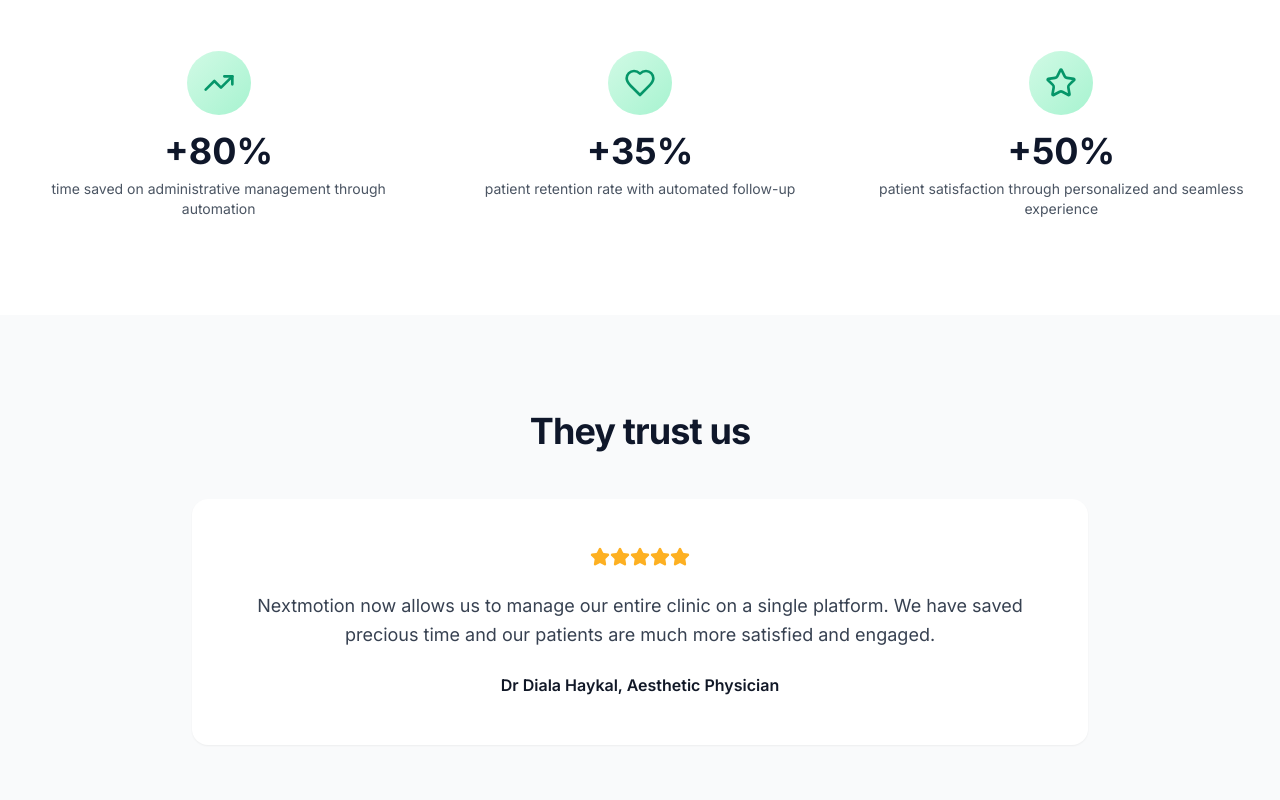
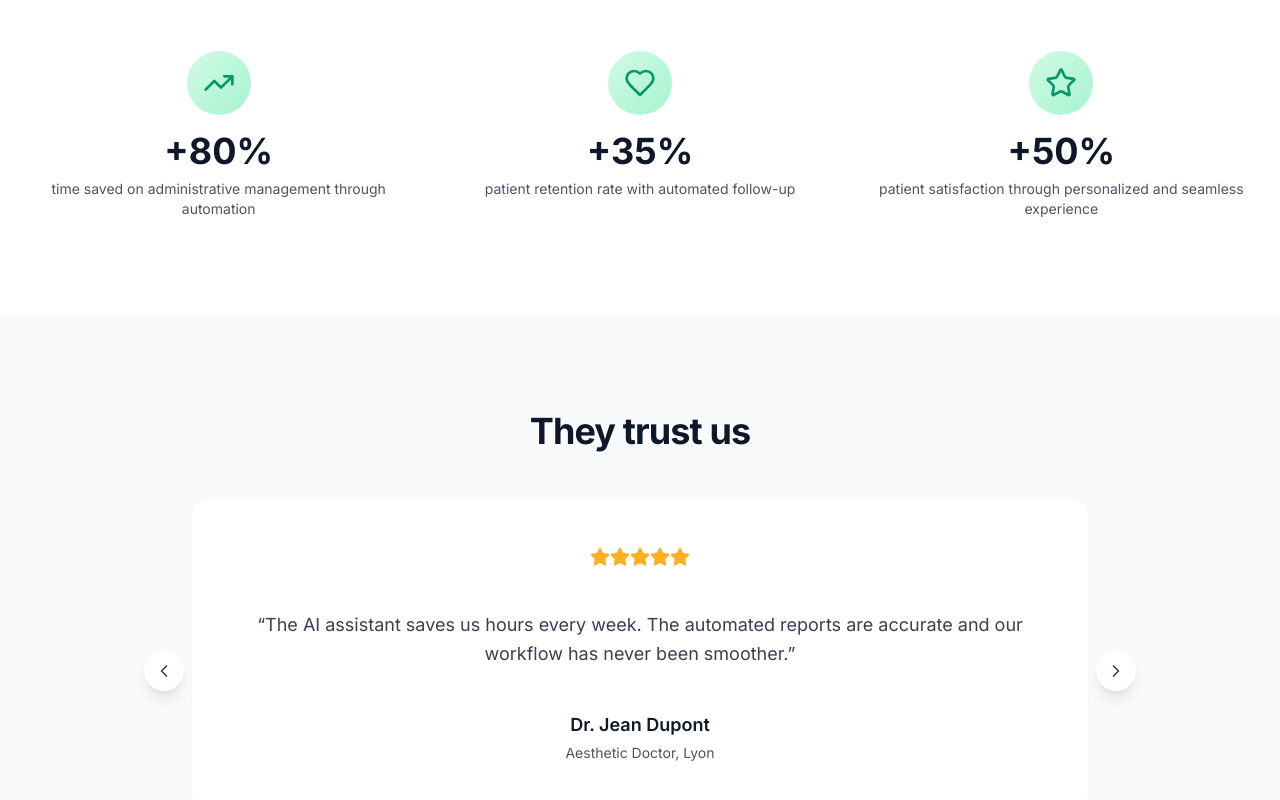
Before and after one commit to vadym312/new-nextmotion, a Next.js app: page / in a window 1280 px wide. Shown: the part 4525-5325 px from the top of the page. Built offline with nearby package versions, Linux system fonts and the light colour scheme.

Commit message:
updated homepage

```diff
--- a/app/fr/page.tsx
+++ b/app/fr/page.tsx
@@ -1,9 +1,11 @@
 import { Metadata } from 'next';
+import Link from 'next/link';
 import { createTranslator } from '@/utils/i18n';
 import { Hero } from '@/components/layout/Hero';
 import { CTA } from '@/components/layout/CTA';
 import { Container } from '@/components/layout/Container';
 import { LogoCarousel } from '@/components/layout/LogoCarousel';
+import { TestimonialsCarousel } from '@/components/layout/TestimonialsCarousel';
 import {
   Camera,
   Heart,
@@ -185,6 +187,7 @@
                 title: 'Nextmotion Capture',
                 description: 'photos avant/après comparables et standardisées',
                 image: '/solutions/nmcapturehome.jpg',
+                link: '/fr/capture',
               },
               {
                 icon: FileCheck,
@@ -192,12 +195,14 @@
                 description:
                   'dossier patient intelligent et comptes-rendus automatisés',
                 image: '/solutions/nmconsulthome.jpg',
+                link: null,
               },
               {
                 icon: Calendar,
                 title: 'Nextmotion Agenda',
                 description: 'planification et synchronisation avec Doctolib',
                 image: '/solutions/nmcalendarhome.jpg',
+                link: null,
               },
               {
                 icon: Globe,
@@ -205,6 +210,7 @@
                 description:
                   'espace en ligne pour partager documents et résultats',
                 image: '/solutions/portalhome.jpg',
+                link: null,
               },
               {
                 icon: Image,
@@ -212,6 +218,7 @@
                 description:
                   'simulations morphologiques réalistes et interactives',
                 image: '/solutions/nm3Dhome.jpg',
+                link: '/fr/3d',
               },
               {
                 icon: Video,
@@ -219,13 +226,11 @@
                 description:
                   'vidéos standardisées et dynamiques pour vos patients',
                 image: '/solutions/nmrevolutionhome.jpg',
+                link: null,
               },
             ].map((module, index) => {
-              return (
-                <div
-                  key={index}
-                  className="p-6 bg-white rounded-2xl border border-gray-100 shadow-sm hover:shadow-md transition-all duration-300 group"
-                >
+              const content = (
+                <>
                   <div className="aspect-video bg-gradient-to-br from-gray-50 to-gray-100 rounded-xl mb-6 overflow-hidden">
                     <img
                       src={module.image}
@@ -239,6 +244,23 @@
                   <p className="text-[#4B5563] text-sm leading-relaxed">
                     {module.description}
                   </p>
+                </>
+              );
+
+              return module.link ? (
+                <Link
+                  key={index}
+                  href={module.link}
+                  className="p-6 bg-white rounded-2xl border border-gray-100 shadow-sm hover:shadow-md transition-all duration-300 group block"
+                >
+                  {content}
+                </Link>
+              ) : (
+                <div
+                  key={index}
+                  className="p-6 bg-white rounded-2xl border border-gray-100 shadow-sm hover:shadow-md transition-all duration-300 group"
+                >
+                  {content}
                 </div>
               );
             })}
@@ -333,22 +355,36 @@
             </h2>
           </div>
           <div className="max-w-4xl mx-auto">
-            <div className="bg-white rounded-2xl p-8 sm:p-12 text-center shadow-sm">
-              <div className="flex justify-center mb-6">
-                {[1, 2, 3, 4, 5].map((star) => (
-                  <Star
-                    key={star}
-                    className="w-5 h-5 text-[#FDB022] fill-current"
-                  />
-                ))}
-              </div>
-              <blockquote className="text-lg text-gray-700 mb-6 leading-relaxed">
-                {t('testimonial.quote')}
-              </blockquote>
-              <p className="text-gray-900 font-semibold">
-                {t('testimonial.author')}
-              </p>
-            </div>
+            <TestimonialsCarousel
+              testimonials={[
+                {
+                  quote: "Nextmotion a transformé notre cabinet. La gestion des photos avant/après est exceptionnelle et nos patients adorent les simulations 3D.",
+                  author: "Dr. Sophie Martin",
+                  role: "Chirurgien Esthétique, Paris",
+                  rating: 5,
+                },
+                {
+                  quote: "L'assistant IA nous fait gagner des heures chaque semaine. Les comptes-rendus automatisés sont précis et notre workflow n'a jamais été aussi fluide.",
+                  author: "Dr. Jean Dupont",
+                  role: "Médecin Esthétique, Lyon",
+                  rating: 5,
+                },
+                {
+                  quote: "La satisfaction de nos patients a considérablement augmenté depuis que nous utilisons Nextmotion. Le portail patient est révolutionnaire.",
+                  author: "Dr. Marie Laurent",
+                  role: "Directrice de Spa Médical, Bordeaux",
+                  rating: 5,
+                },
+                {
+                  quote: "L'intégration Doctolib et la synchronisation des agendas ont éliminé les doubles réservations. Notre équipe est bien plus efficace.",
+                  author: "Dr. Pierre Rousseau",
+                  role: "Manager de Clinique, Nice",
+                  rating: 5,
+                },
+              ]}
+              autoPlay={true}
+              interval={6000}
+            />
           </div>
         </Container>
       </section>
--- a/app/page.tsx
+++ b/app/page.tsx
@@ -1,9 +1,11 @@
 import { Metadata } from 'next';
+import Link from 'next/link';
 import { createTranslator } from '@/utils/i18n';
 import { Hero } from '@/components/layout/Hero';
 import { CTA } from '@/components/layout/CTA';
 import { Container } from '@/components/layout/Container';
 import { LogoCarousel } from '@/components/layout/LogoCarousel';
+import { TestimonialsCarousel } from '@/components/layout/TestimonialsCarousel';
 import {
   Camera,
   Heart,
@@ -185,6 +187,7 @@
                 title: 'Nextmotion Capture',
                 description: 'comparable and standardized before/after photos',
                 image: '/solutions/nmcapturehome.jpg',
+                link: '/capture',
               },
               {
                 icon: FileCheck,
@@ -192,12 +195,14 @@
                 description:
                   'smart patient file and automated reports',
                 image: '/solutions/nmconsulthome.jpg',
+                link: null,
               },
               {
                 icon: Calendar,
                 title: 'Nextmotion Agenda',
                 description: 'planning and synchronization with Doctolib',
                 image: '/solutions/nmcalendarhome.jpg',
+                link: null,
               },
               {
                 icon: Globe,
@@ -205,6 +210,7 @@
                 description:
                   'online space to share documents and results',
                 image: '/solutions/portalhome.jpg',
+                link: null,
               },
               {
                 icon: Image,
@@ -212,6 +218,7 @@
                 description:
                   'realistic and interactive morphological simulations',
                 image: '/solutions/nm3Dhome.jpg',
+                link: '/3d',
               },
               {
                 icon: Video,
@@ -219,13 +226,11 @@
                 description:
                   'standardized and dynamic videos for your patients',
                 image: '/solutions/nmrevolutionhome.jpg',
+                link: null,
               },
             ].map((module, index) => {
-              return (
-                <div
-                  key={index}
-                  className="p-6 bg-white rounded-2xl border border-gray-100 shadow-sm hover:shadow-md transition-all duration-300 group"
-                >
+              const content = (
+                <>
                   <div className="aspect-video bg-gradient-to-br from-gray-50 to-gray-100 rounded-xl mb-6 overflow-hidden">
                     <img
                       src={module.image}
@@ -239,6 +244,23 @@
                   <p className="text-[#4B5563] text-sm leading-relaxed">
                     {module.description}
                   </p>
+                </>
+              );
+
+              return module.link ? (
+                <Link
+                  key={index}
+                  href={module.link}
+                  className="p-6 bg-white rounded-2xl border border-gray-100 shadow-sm hover:shadow-md transition-all duration-300 group block"
+                >
+                  {content}
+                </Link>
+              ) : (
+                <div
+                  key={index}
+                  className="p-6 bg-white rounded-2xl border border-gray-100 shadow-sm hover:shadow-md transition-all duration-300 group"
+                >
+                  {content}
                 </div>
               );
             })}
@@ -333,22 +355,36 @@
             </h2>
           </div>
           <div className="max-w-4xl mx-auto">
-            <div className="bg-white rounded-2xl p-8 sm:p-12 text-center shadow-sm">
-              <div className="flex justify-center mb-6">
-                {[1, 2, 3, 4, 5].map((star) => (
-                  <Star
-                    key={star}
-                    className="w-5 h-5 text-[#FDB022] fill-current"
-                  />
-                ))}
-              </div>
-              <blockquote className="text-lg text-gray-700 mb-6 leading-relaxed">
-                {t('testimonial.quote')}
-              </blockquote>
-              <p className="text-gray-900 font-semibold">
-                {t('testimonial.author')}
-              </p>
-            </div>
+            <TestimonialsCarousel
+              testimonials={[
+                {
+                  quote: "Nextmotion has transformed our practice. The before/after photo management is exceptional and our patients love the 3D simulations.",
+                  author: "Dr. Sophie Martin",
+                  role: "Aesthetic Surgeon, Paris",
+                  rating: 5,
+                },
+                {
+                  quote: "The AI assistant saves us hours every week. The automated reports are accurate and our workflow has never been smoother.",
+                  author: "Dr. Jean Dupont",
+                  role: "Aesthetic Doctor, Lyon",
+                  rating: 5,
+                },
+                {
+                  quote: "Our patient satisfaction has increased significantly since we started using Nextmotion. The patient portal is a game-changer.",
+                  author: "Dr. Marie Laurent",
+                  role: "Medical Spa Director, Bordeaux",
+                  rating: 5,
+                },
+                {
+                  quote: "The Doctolib integration and calendar synchronization have eliminated double bookings. Our team is much more efficient.",
+                  author: "Dr. Pierre Rousseau",
+                  role: "Clinic Manager, Nice",
+                  rating: 5,
+                },
+              ]}
+              autoPlay={true}
+              interval={6000}
+            />
           </div>
         </Container>
       </section>
--- a/components/layout/Header.tsx
+++ b/components/layout/Header.tsx
@@ -36,7 +36,7 @@
     <header className="fixed top-0 left-0 right-0 z-50 bg-white/95 backdrop-blur-lg border-b border-gray-100 shadow-sm">
       <Container>
         <nav className="flex items-center justify-between h-20">
-          <Link href={`/${locale}`} className="flex items-center group">
+          <Link href={`${locale === 'en' ? '/' : '/fr'}`} className="flex items-center group">
             <Image
               src="/nmlogo.svg"
               alt="Nextmotion"
--- /dev/null
+++ b/components/layout/TestimonialsCarousel.tsx
@@ -0,0 +1,121 @@
+'use client';
+
+import { useState, useEffect } from 'react';
+import { Star, ChevronLeft, ChevronRight } from 'lucide-react';
+
+interface Testimonial {
+  quote: string;
+  author: string;
+  role?: string;
+  rating?: number;
+}
+
+interface TestimonialsCarouselProps {
+  testimonials: Testimonial[];
+  autoPlay?: boolean;
+  interval?: number;
+}
+
+export function TestimonialsCarousel({
+  testimonials,
+  autoPlay = true,
+  interval = 5000,
+}: TestimonialsCarouselProps) {
+  const [currentIndex, setCurrentIndex] = useState(0);
+
+  useEffect(() => {
+    if (!autoPlay || testimonials.length <= 1) return;
+
+    const timer = setInterval(() => {
+      setCurrentIndex((prev) => (prev + 1) % testimonials.length);
+    }, interval);
+
+    return () => clearInterval(timer);
+  }, [autoPlay, interval, testimonials.length]);
+
+  const goToPrevious = () => {
+    setCurrentIndex((prev) =>
+      prev === 0 ? testimonials.length - 1 : prev - 1
+    );
+  };
+
+  const goToNext = () => {
+    setCurrentIndex((prev) => (prev + 1) % testimonials.length);
+  };
+
+  const goToSlide = (index: number) => {
+    setCurrentIndex(index);
+  };
+
+  if (testimonials.length === 0) return null;
+
+  const currentTestimonial = testimonials[currentIndex];
+  const rating = currentTestimonial.rating || 5;
+
+  return (
+    <div className="relative">
+      <div className="bg-white rounded-2xl p-8 sm:p-12 text-center shadow-sm">
+        <div className="flex justify-center mb-6">
+          {[...Array(rating)].map((_, i) => (
+            <Star
+              key={i}
+              className="w-5 h-5 text-[#FDB022] fill-current"
+            />
+          ))}
+        </div>
+
+        <div className="min-h-[120px] flex items-center justify-center">
+          <blockquote className="text-lg text-gray-700 mb-6 leading-relaxed">
+            &ldquo;{currentTestimonial.quote}&rdquo;
+          </blockquote>
+        </div>
+
+        <div>
+          <p className="text-gray-900 font-semibold text-lg">
+            {currentTestimonial.author}
+          </p>
+          {currentTestimonial.role && (
+            <p className="text-gray-600 text-sm mt-1">
+              {currentTestimonial.role}
+            </p>
+          )}
+        </div>
+      </div>
+
+      {testimonials.length > 1 && (
+        <>
+          <button
+            onClick={goToPrevious}
+            className="absolute left-0 top-1/2 -translate-y-1/2 -translate-x-4 sm:-translate-x-12 w-10 h-10 rounded-full bg-white shadow-lg flex items-center justify-center hover:bg-gray-50 transition-colors"
+            aria-label="Previous testimonial"
+          >
+            <ChevronLeft className="w-5 h-5 text-gray-700" />
+          </button>
+
+          <button
+            onClick={goToNext}
+            className="absolute right-0 top-1/2 -translate-y-1/2 translate-x-4 sm:translate-x-12 w-10 h-10 rounded-full bg-white shadow-lg flex items-center justify-center hover:bg-gray-50 transition-colors"
+            aria-label="Next testimonial"
+          >
+            <ChevronRight className="w-5 h-5 text-gray-700" />
+          </button>
+
+          <div className="flex justify-center gap-2 mt-6">
+            {testimonials.map((_, index) => (
+              <button
+                key={index}
+                onClick={() => goToSlide(index)}
+                className={`w-2 h-2 rounded-full transition-all duration-300 ${
+                  index === currentIndex
+                    ? 'bg-[#1650EF] w-8'
+                    : 'bg-gray-300 hover:bg-gray-400'
+                }`}
+                aria-label={`Go to testimonial ${index + 1}`}
+              />
+            ))}
+          </div>
+        </>
+      )}
+    </div>
+  );
+}
```
